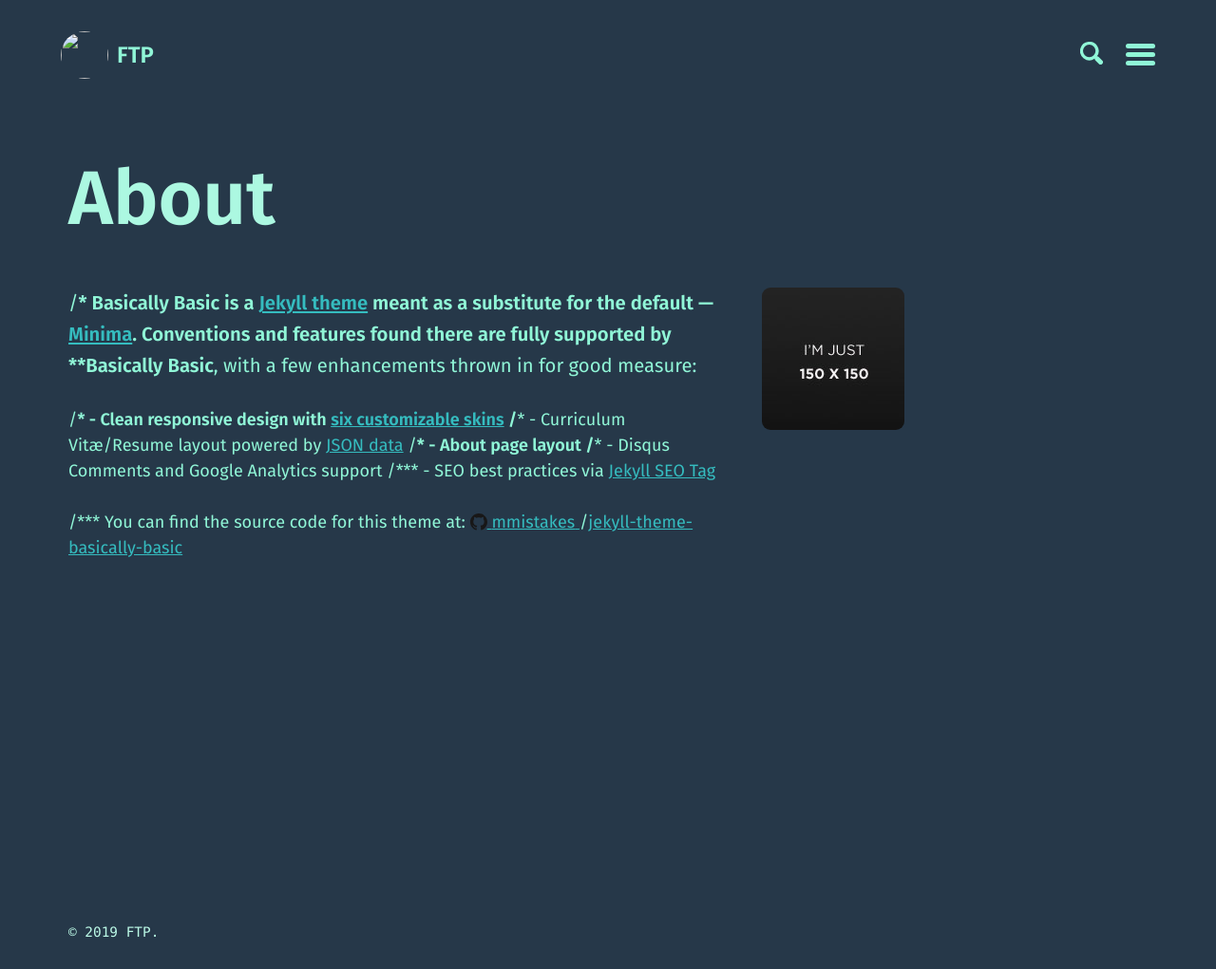
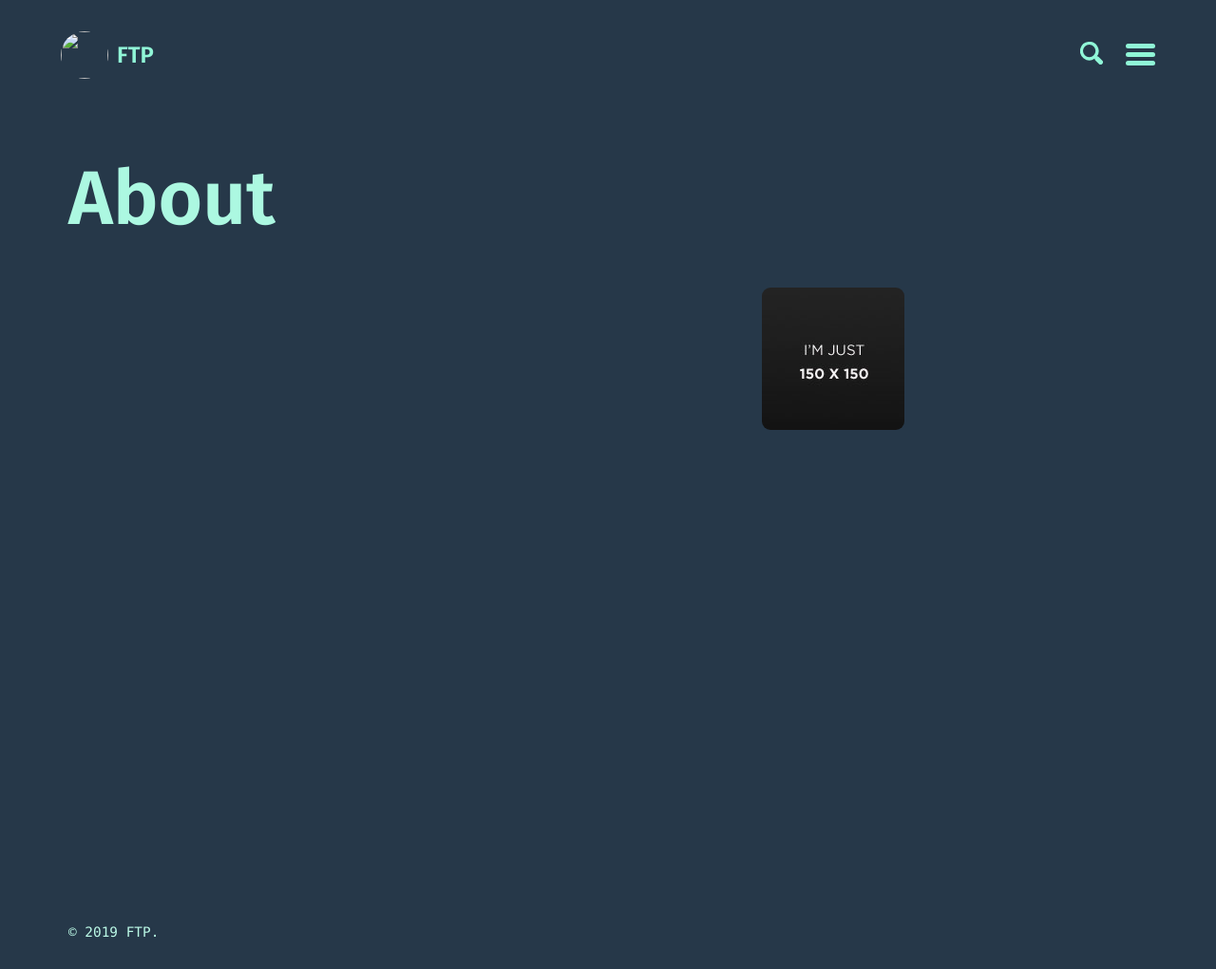
Before and after one commit to sunbliss/jekyll-ftp, a Jekyll site: the page built from about.md, in a window 1280 px wide. Shown: the whole page at 95% size. Built offline with Jekyll 4.4.1, drawn with Linux system fonts in a browser that asks for light colours.

Commit message:
Update about.md

```diff
--- a/about.md
+++ b/about.md
@@ -3,12 +3,12 @@ title: "About"
 layout: about
 ---
 
-/*** Basically Basic is a [Jekyll theme](https://jekyllrb.com/docs/themes/) meant as a substitute for the default --- [Minima](https://github.com/jekyll/minima). Conventions and features found there are fully supported by **Basically Basic**, with a few enhancements thrown in for good measure:
+<!-- Basically Basic is a [Jekyll theme](https://jekyllrb.com/docs/themes/) meant as a substitute for the default --- [Minima](https://github.com/jekyll/minima). Conventions and features found there are fully supported by **Basically Basic**, with a few enhancements thrown in for good measure: -->
 
-/*** - Clean responsive design with [six customizable skins](#skin)
-/*** - Curriculum Vitæ/Resume layout powered by [JSON data](http://registry.jsonresume.org/)
-/*** - About page layout
-/*** - Disqus Comments and Google Analytics support
-/*** - SEO best practices via [Jekyll SEO Tag](https://github.com/jekyll/jekyll-seo-tag/)
+<!-- - Clean responsive design with [six customizable skins](#skin) -->
+<!-- - Curriculum Vitæ/Resume layout powered by [JSON data](http://registry.jsonresume.org/) -->
+<!-- - About page layout -->
+<!-- - Disqus Comments and Google Analytics support -->
+<!-- - SEO best practices via [Jekyll SEO Tag](https://github.com/jekyll/jekyll-seo-tag/) -->
 
-/***  You can find the source code for this theme at: {% include icon-github.html username="mmistakes" %}/[jekyll-theme-basically-basic](https://github.com/mmistakes/jekyll-theme-basically-basic)
+<!--   You can find the source code for this theme at: {% include icon-github.html username="mmistakes" %}/[jekyll-theme-basically-basic](https://github.com/mmistakes/jekyll-theme-basically-basic) -->
```
